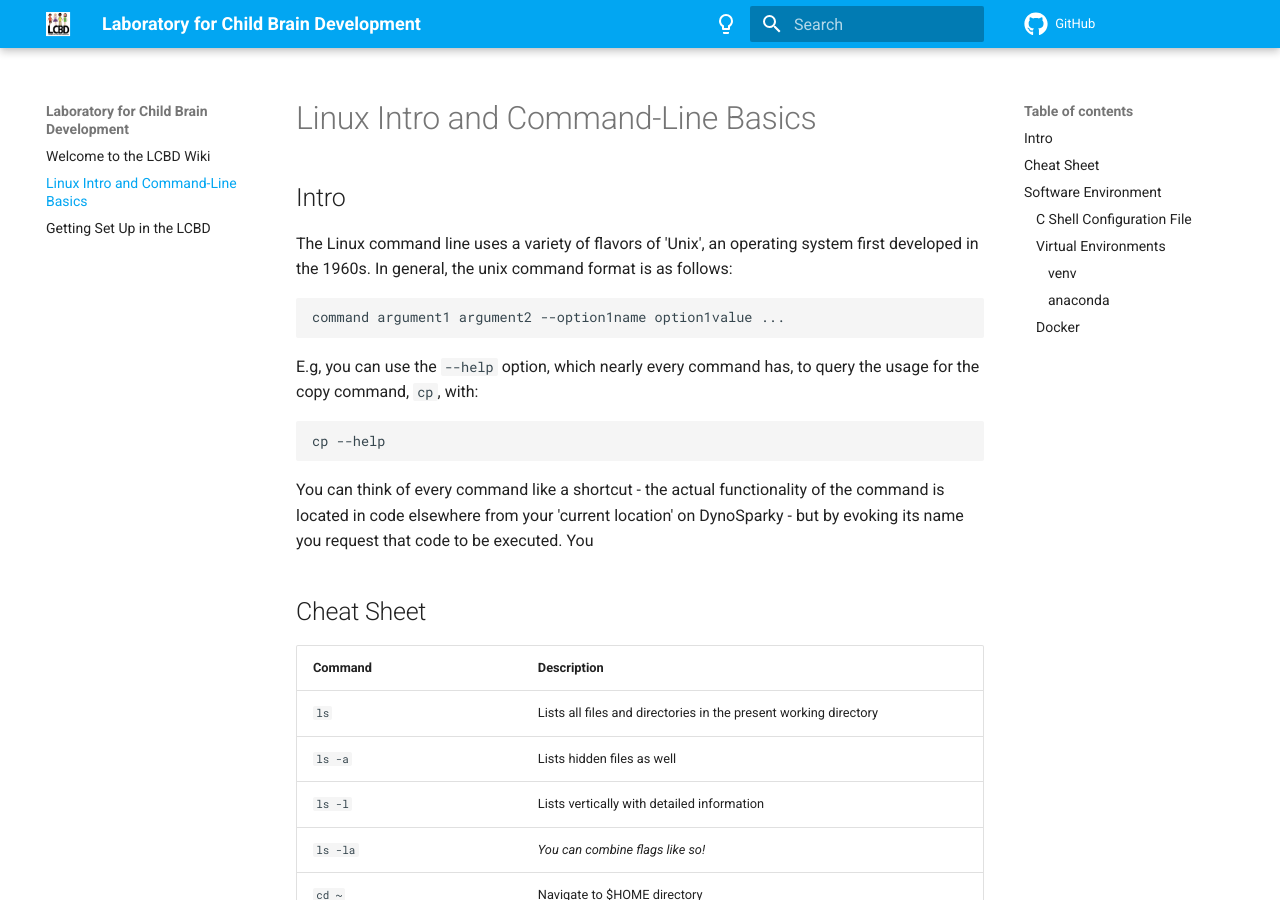
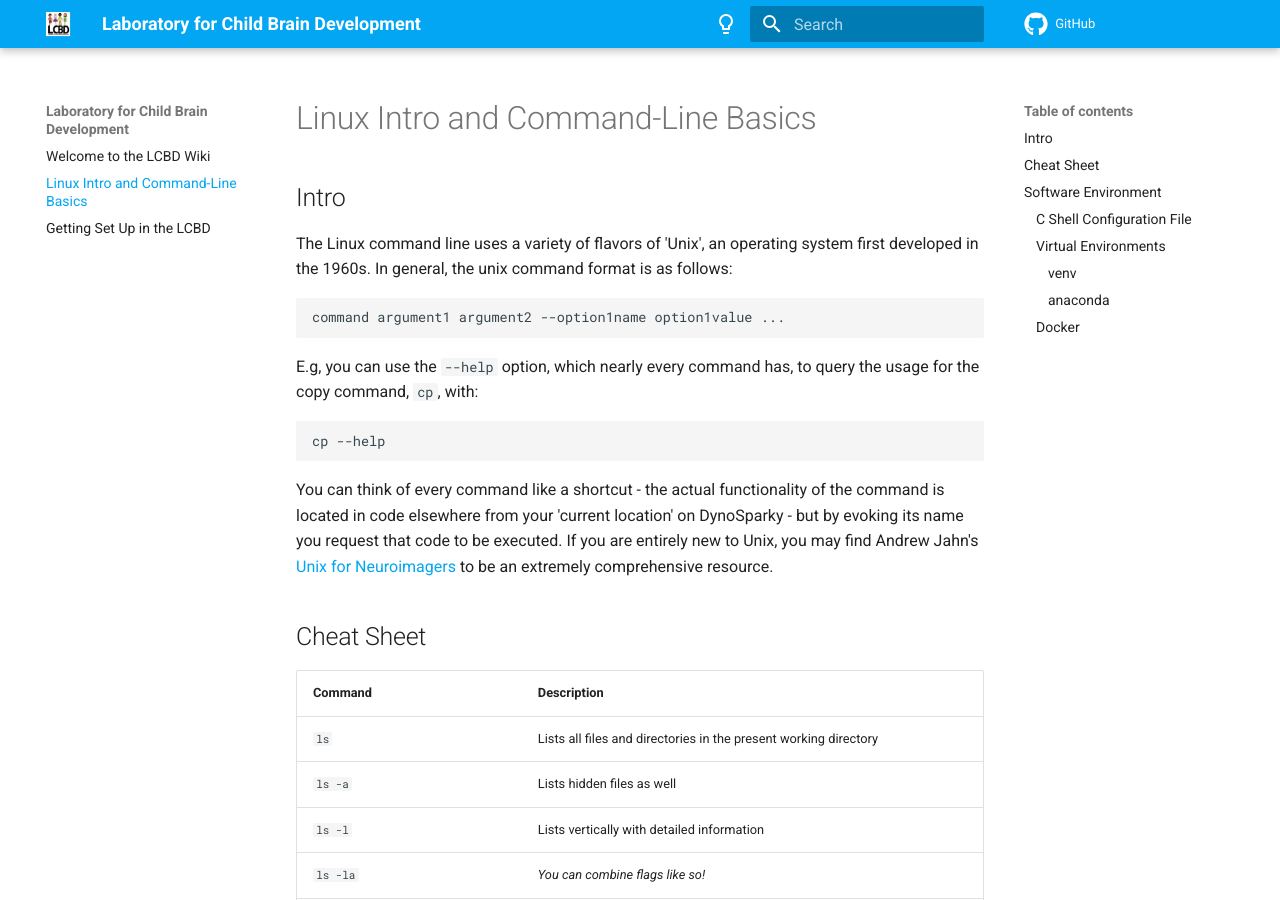
Before and after one commit to ChildBrainLab/ChildBrainLab.github.io, an MkDocs documentation site: the page built from docs/linux_wt.md, in a window 1280 px wide and 900 px high. Built offline with MkDocs 1.6.1 and Material for MkDocs 9.7.7, drawn with Linux system fonts in a browser that asks for light colours; comment, search, counter and statistics services are not loaded.

Commit message:
ref to andy brain book

````diff
--- a/docs/linux_wt.md
+++ b/docs/linux_wt.md
@@ -12,7 +12,7 @@
 cp --help
 ```
 
-You can think of every command like a shortcut - the actual functionality of the command is located in code elsewhere from your 'current location' on DynoSparky - but by evoking its name you request that code to be executed. You
+You can think of every command like a shortcut - the actual functionality of the command is located in code elsewhere from your 'current location' on DynoSparky - but by evoking its name you request that code to be executed. If you are entirely new to Unix, you may find Andrew Jahn's [Unix for Neuroimagers](https://andysbrainbook.readthedocs.io/en/latest/unix/Unix_Intro.html) to be an extremely comprehensive resource.
 
 ## Cheat Sheet
 
````
